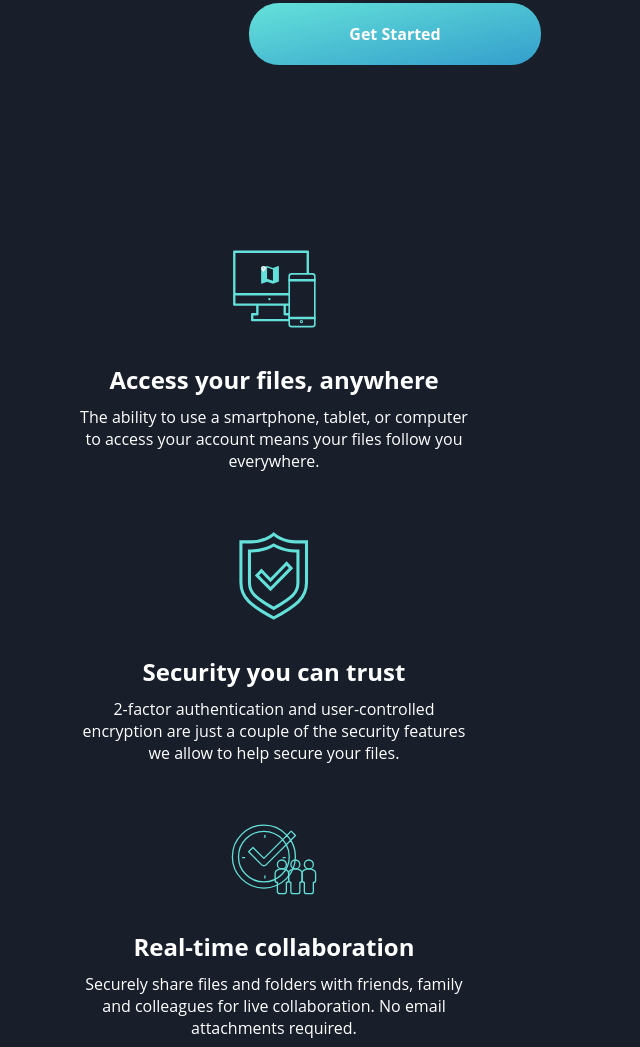
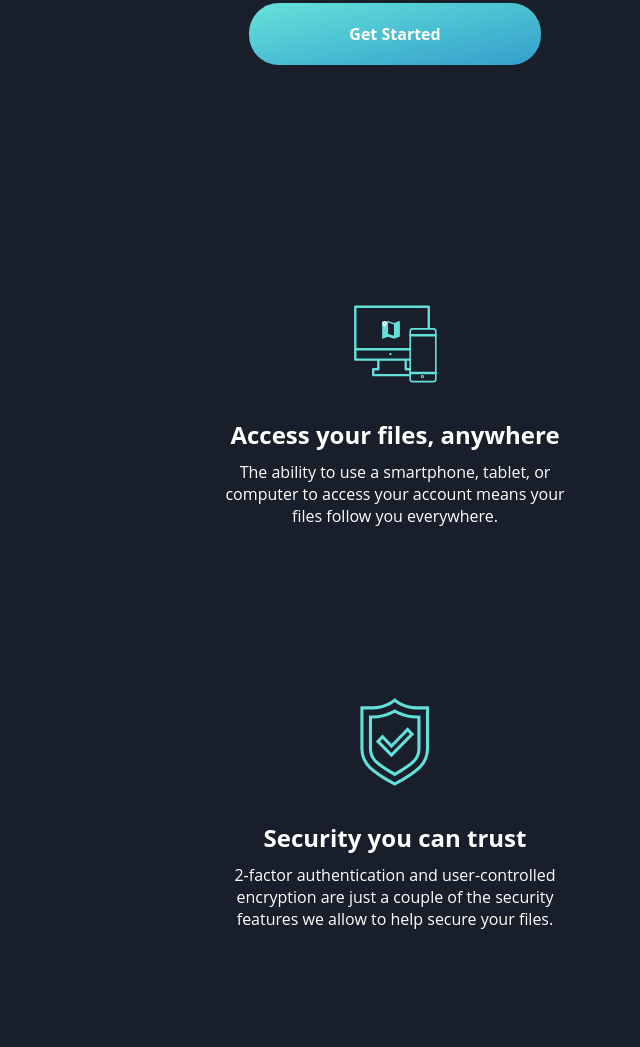
Before and after one commit to etowageed/fylo-dark-theme-landing-page, a plain HTML site: page index.html in a window 1280 px wide. Shown: the part 797-1844 px from the top of the page, without its empty margins (245-885 px from the left). Drawn offline with Linux system fonts and the light colour scheme; a web font is replaced by a local one.

Commit message:
fixed the flex issue

```diff
--- a/main.css
+++ b/main.css
@@ -228,19 +228,23 @@ h1 {
     padding-right: 50px;
   }
   .features {
-    width: 70%;
+    width: 80%;
+    display: flex;
+    flex-wrap: wrap;
+    justify-content: center;
+    padding-right: 20px;
+    padding-left: 20px;
+    padding-top: 100px;
+    margin-top: 60px;
+    margin-bottom: 100px;
     margin-left: auto;
     margin-right: auto;
-    flex: auto;
-    display: flex;
-    flex-wrap: wrap;
   }
   .feature-tiles {
-    width: 400px;
-    padding: 5px;
-    margin-left: 120px;
-    margin-top: 30px;
-    margin-bottom: 20px;
+    width: 25rem;
+    height: 18.3rem;
+    margin: 50px;
+    padding-top: 30px;
   }
 
   .productive-tile {
```
